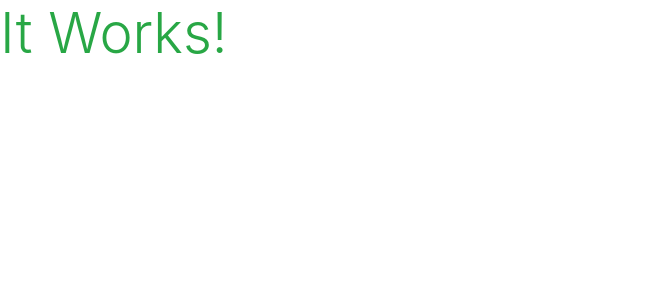
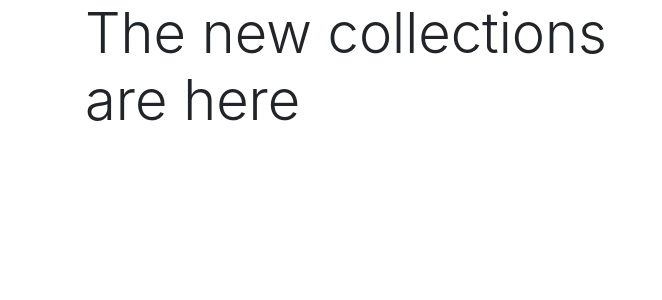
Before and after one commit to RimPeter/Boutique_Ado, a Django app: page / in a window 1280 px wide. Shown: the top 300 px of the page, without its empty margins (0-662 px from the left). Run offline with Django 3.2, Linux system fonts and the light colour scheme.

Commit message:
Added homepage content

```diff
--- a/home/templates/home/index.html
+++ b/home/templates/home/index.html
@@ -1,8 +1,27 @@
 {% extends "base.html" %}
 {% load static %}
 
+
+{% block page_header %}
+
+<div class="head-container container">
+    <div class="row">
+        <div class="col"></div>
+    </div>
+</div>
+
+{% endblock page_header %}
+
 {% block content %}
 
-<h1 class="display-4 text-success">It Works!</h1>
+<div class="container h-100">
+    <div class="row h-100">
+        <div class="col-7 col-md-6 my-auto">
+            <h1 class="display-4 logo-font text-black">The new collections are here</h1>
+            <div class="my-5">
+                <h4><a href="" class="shop-now-button btn btn-lg rounded-0 text-uppercase py-3"></a></h4>
+            </div>
+        </div>
+    </div>
 
 {% endblock content %}
```
